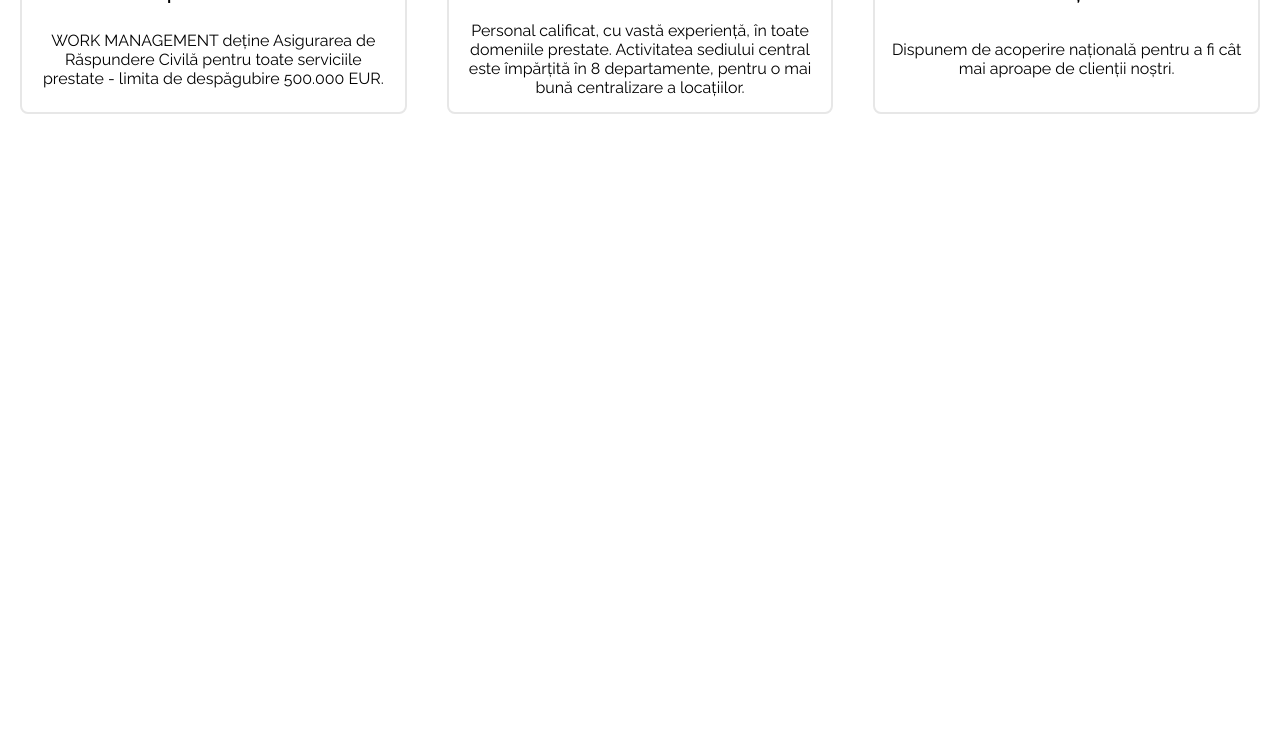
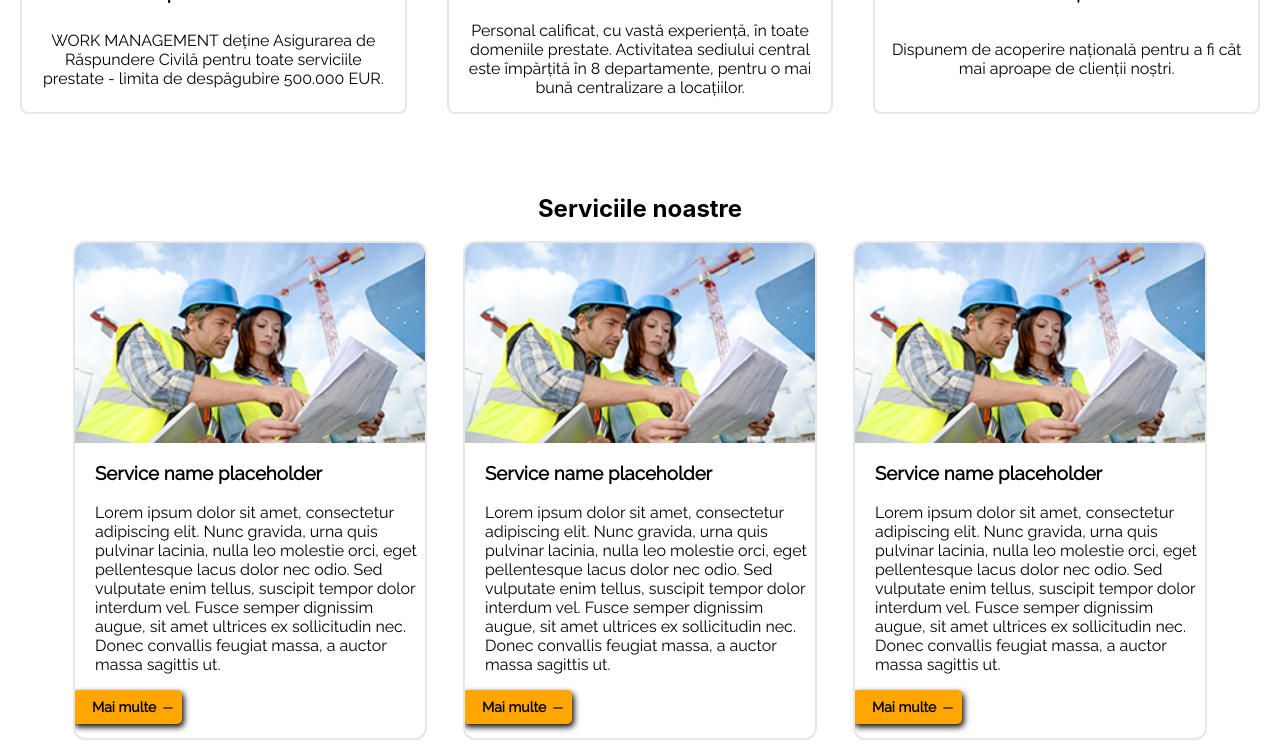
Before and after one commit to bmarcu13/work-management-website, a React (Create React App) app: page / in a window 1280 px wide. Shown: the part 800-1556 px from the top of the page. Before the commit the page ends 934 px from the top, so only its background shows below. Built offline with nearby package versions, Linux system fonts and the light colour scheme.

Commit message:
Started services section implementation

```diff
--- a/src/Components/ServicesMainPage/ServicesMainPage.css
+++ b/src/Components/ServicesMainPage/ServicesMainPage.css
@@ -0,0 +1,99 @@
+.main-page .services {
+    width: 100%;
+    padding-bottom: 40px;
+    padding-top: 40px;
+    text-align: center;
+}
+
+.main-page .services .grid-container {
+    padding: 0px 40px;
+    width: fit-content;
+    display: grid;
+    grid-template-columns: repeat(3, auto);
+    grid-auto-columns: 100px;
+    grid-row-gap: 20px;
+    grid-column-gap: 40px;
+    margin: auto;
+    /* justify-content: space-evenly; */
+}
+
+.main-page .services .grid-container .grid-item-container {
+    width: fit-content;
+    max-width: 350px;
+    display: flex;
+    flex-direction: column;
+    outline: 2px solid #e7e7e7;
+    align-items: flex-start;
+    overflow: hidden;
+    border-radius: 10px;
+    cursor: default;
+}
+
+.main-page .services .grid-container .grid-item-container .img-container {
+    height: 200px;
+    width: 100%;
+    overflow: hidden;
+}
+
+.main-page .services .grid-container .grid-item-container img {
+    width: 100%;
+    height: 100%;
+    object-fit: cover;
+    transition: 0.5s;
+    transition-delay: 0.1s;
+}
+
+.main-page .services .grid-container .grid-item-container:hover img {
+    width: 100%;
+    height: 100%;
+    transform: scale(1.2);
+    object-fit: cover;
+}
+
+.main-page .services .grid-container .grid-item-container h3 {
+    text-align: left;
+    padding-left: 20px;
+}
+
+.main-page .services .grid-container .grid-item-container p {
+    text-align: left;
+    padding-left: 20px;
+    margin-top: 0px;
+}
+
+.main-page .services .grid-container .grid-item-container .read-more-button {
+    cursor: pointer;
+    color: black;
+    /* text-transform: uppercase; */
+    font-size: 14px;
+    border: 2px solid rgb(255, 166, 0);
+    background-color: rgb(255, 166, 0);
+    border-left: none;
+    padding: 7px 5px 7px 20px;
+    border-radius: 5px;
+    margin-left: -3px;
+    box-shadow: 2px 3px 6px black;
+    transition-delay: 0.1s;
+}
+
+.main-page
+    .services
+    .grid-container
+    .grid-item-container
+    .read-more-button:hover {
+    cursor: pointer;
+    color: white;
+    box-shadow: 1px 1px 3px black;
+}
+
+@media (max-width: 900px) {
+    .main-page .services .grid-container {
+        grid-template-columns: repeat(2, auto);
+    }
+}
+
+@media (max-width: 600px) {
+    .main-page .services .grid-container {
+        grid-template-columns: repeat(1, auto);
+    }
+}
--- a/src/Components/ServicesMainPage/ServicesMainPage.js
+++ b/src/Components/ServicesMainPage/ServicesMainPage.js
@@ -1,6 +1,80 @@
 import React from "react";
+import "./ServicesMainPage.css";
+
+import protectiaMunciiPsiImg from "../../img/services/protectia-muncii-psi.jpg";
+
+import { MdOutlineHorizontalRule } from "react-icons/md";
+
 export default function ServicesMainPage() {
     return (
-        <div></div>
-        );
+        <div className="services">
+            <h2 style={{}}>Serviciile noastre</h2>
+            <div className="grid-container">
+                {servicesList.map((item, index) => {
+                    return gridItemComponent(item);
+                })}
+            </div>
+        </div>
+    );
 }
+
+const gridItemComponent = (item) => {
+    return (
+        <div className="grid-item-container">
+            <div className="img-container">
+                <img src={protectiaMunciiPsiImg}></img>
+            </div>
+            <h3>Service name placeholder</h3>
+            <p>
+                Lorem ipsum dolor sit amet, consectetur adipiscing elit. Nunc
+                gravida, urna quis pulvinar lacinia, nulla leo molestie orci,
+                eget pellentesque lacus dolor nec odio. Sed vulputate enim
+                tellus, suscipit tempor dolor interdum vel. Fusce semper
+                dignissim augue, sit amet ultrices ex sollicitudin nec. Donec
+                convallis feugiat massa, a auctor massa sagittis ut.
+            </p>
+            <p
+                className="read-more-button"
+                style={{ fontWeight: "900", transition: ".2s" }}
+            >
+                Mai multe
+                <MdOutlineHorizontalRule
+                    style={{ paddingLeft: "5px", verticalAlign: "middle" }}
+                />
+            </p>
+        </div>
+    );
+};
+
+const servicesList = [
+    {
+        title: "Securitate si Sanatate in Munca",
+        description: "",
+        img: {},
+    },
+    {
+        title: "Situatii de Urgenta (Prevenirea si Stingerea Incendiilor / Protectie Civila)",
+        description: "",
+        img: {},
+    },
+    {
+        title: "RSVTI",
+        description: "",
+        img: {},
+    },
+    {
+        title: "Gestiunea Deseurilor si Managementul Mediului",
+        description: "",
+        img: {},
+    },
+    {
+        title: "Coordonarea Santierelor",
+        description: "",
+        img: {},
+    },
+    {
+        title: "Analiza de Risc la Securitate Fizica",
+        description: "",
+        img: {},
+    },
+];
```
Also changed, not shown: src/img/services/protectia-muncii-psi.jpg (added).
